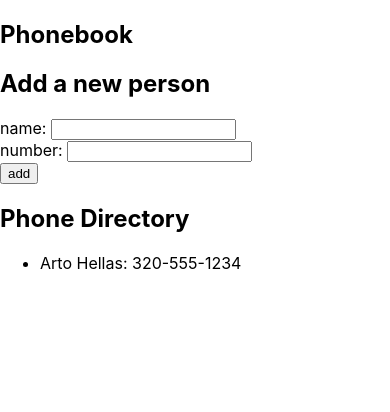
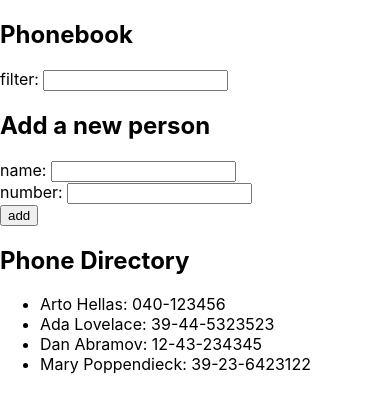
Before and after one commit to helgatheviking/fullstackopen, a React (Create React App) app in the folder part2/phonebook/: page / in a window 390 px wide. Shown: the top 412 px of the page. Built offline with nearby package versions, Linux system fonts and the light colour scheme.

Commit message:
2.9 Add a filter input to the phonebook

```diff
--- a/part2/phonebook/src/App.js
+++ b/part2/phonebook/src/App.js
@@ -1,14 +1,15 @@
 import React, { useState } from 'react'
 import './App.css';
+import Filter from './components/Filter';
 import Form from './components/Form';
 import Directory from './components/Directory';
 
 const App = () => {
   const [ people, setPeople] = useState([
-	{
-	  name: 'Arto Hellas',
-	  number: '320-555-1234'
-	}
+	{ name: 'Arto Hellas', number: '040-123456' },
+    { name: 'Ada Lovelace', number: '39-44-5323523' },
+    { name: 'Dan Abramov', number: '12-43-234345' },
+    { name: 'Mary Poppendieck', number: '39-23-6423122' }
   ])
 
   const defaultState = {
@@ -16,11 +17,16 @@ const App = () => {
 		number: ''
   }
   const [ formState, setFormState ] = useState(defaultState)
+  const [ newFilter, setNewFilter ] = useState('');
 
   const updateFormState = (event) => {
 	const {name, value} = event.target;
 	let newFormState = {...formState, [name]: value};
 	setFormState(newFormState)
+  }
+
+  const updateFilterState = (event) => {
+	setNewFilter(event.target.value)
   }
 
   const isNameDuplicate = (person) => {
@@ -59,11 +65,25 @@ const App = () => {
 
   ]
 
+  const searchInputs = [
+	{
+		name: 'filter',
+		value: newFilter,
+		onChange: updateFilterState
+	},
+  ]
+
+  let foundPeople = newFilter !== ''
+  		? people.filter(person => person.name.toLowerCase().indexOf(newFilter.toLowerCase()) !== -1)
+		: people;
+
   return (
+
     <div>
       <h2>Phonebook</h2>
+	  <Filter inputs={searchInputs} />
       <Form onSubmit={addPerson} inputs={inputs} />
-      <Directory heading="Phone Directory" people={people} />
+      <Directory heading="Phone Directory" people={foundPeople} />
     </div>
   )
 }
--- /dev/null
+++ b/part2/phonebook/src/components/Filter.js
@@ -0,0 +1,16 @@
+import React from 'react'
+import Input from './Input';
+
+const Filter = ({
+	inputs
+}) => {
+	return (
+		<form>
+			{inputs.map((input, i) => {
+				return (<Input key={i} input={input} />)
+			})}
+		</form>
+	)
+}
+
+export default Filter
```
